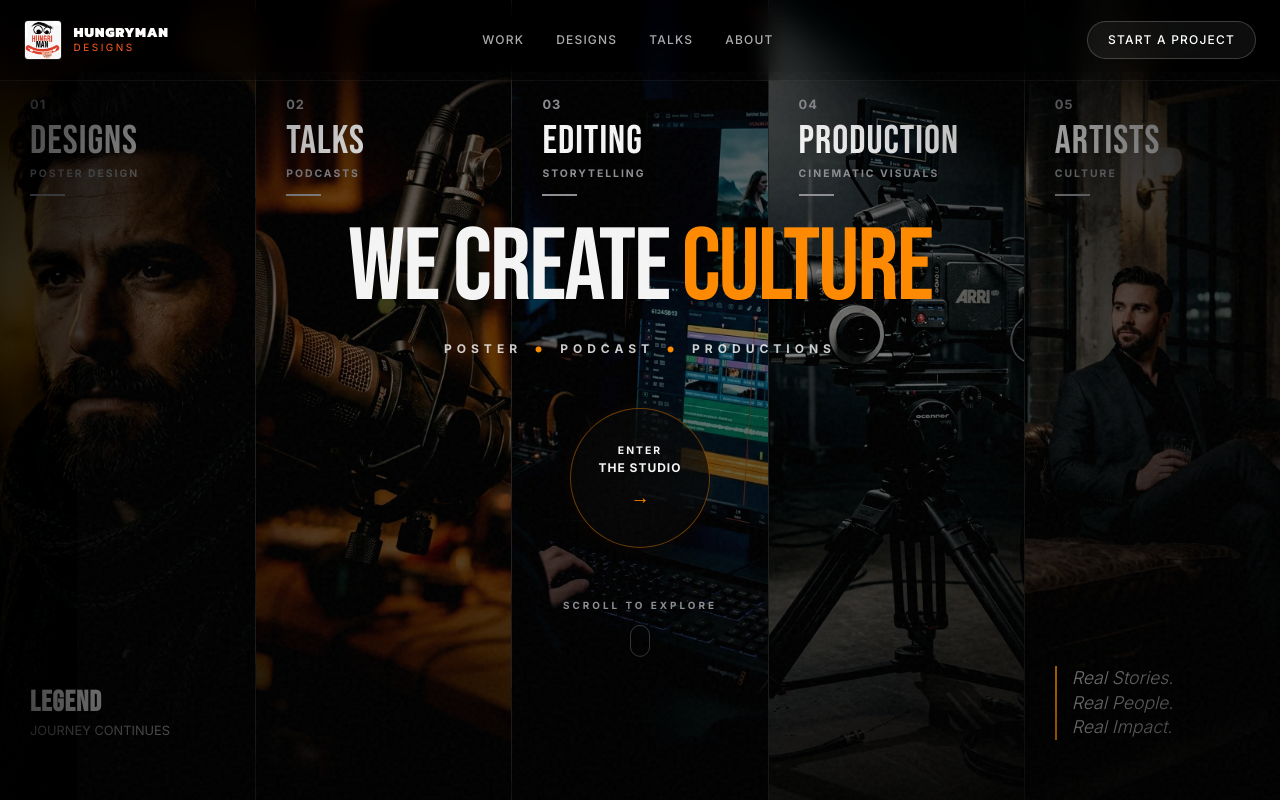
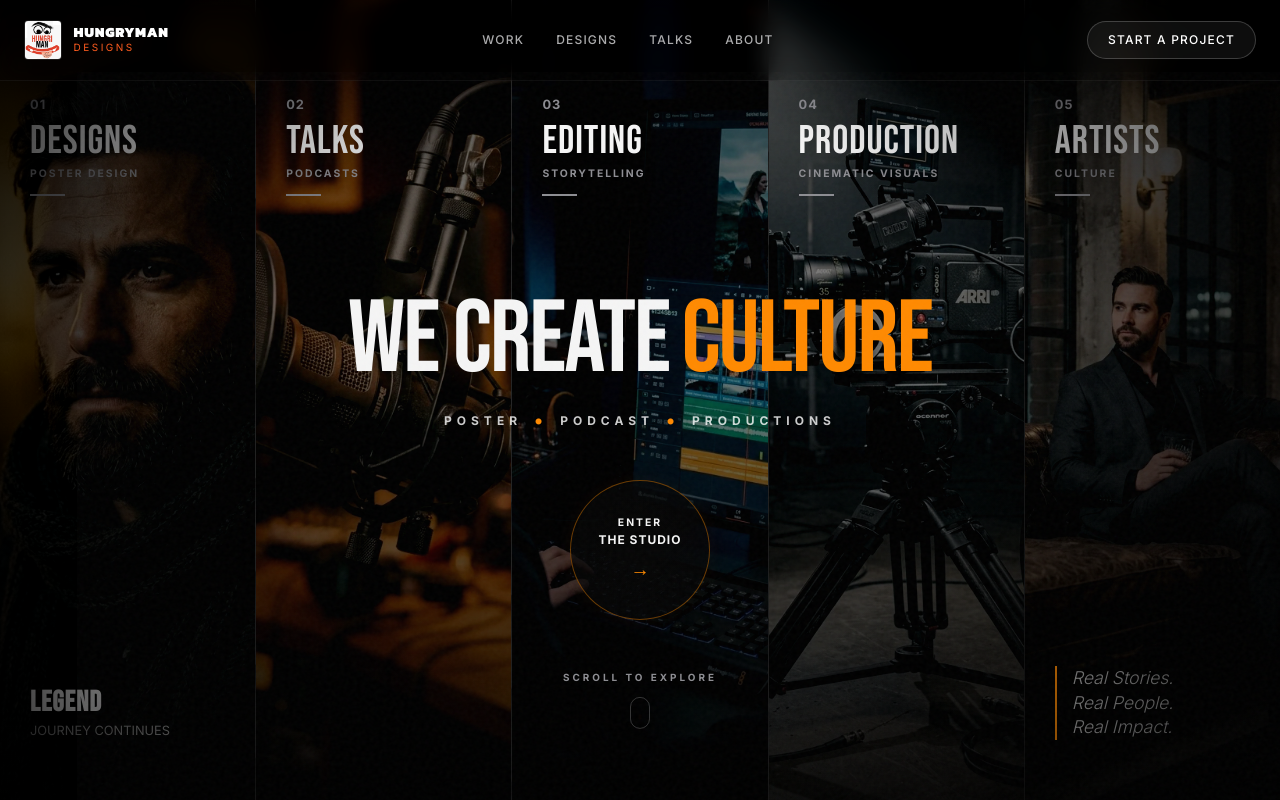
Before and after one commit to lovishv1718/hungryman-, a React (Vite) app: page /#/ in a window 1280 px wide. Shown: the top 800 px of the page. Built offline with nearby package versions, Linux system fonts and the light colour scheme.

Commit message:
style: adjust centerpiece vertical position to prevent header overlap
- Position centerpiece container at top: 64% to align title at vertical center
- Clears overlapping with background column text (DESIGNS, TALKS, etc.)

```diff
--- a/src/index.css
+++ b/src/index.css
@@ -290,7 +290,7 @@ html.lenis, html.lenis body {
 /* --- CENTERPIECE CONTENT --- */
 .centerpiece {
   position: absolute;
-  top: 55%;
+  top: 64%;
   left: 50%;
   transform: translate(-50%, -50%);
   z-index: 50;
```
